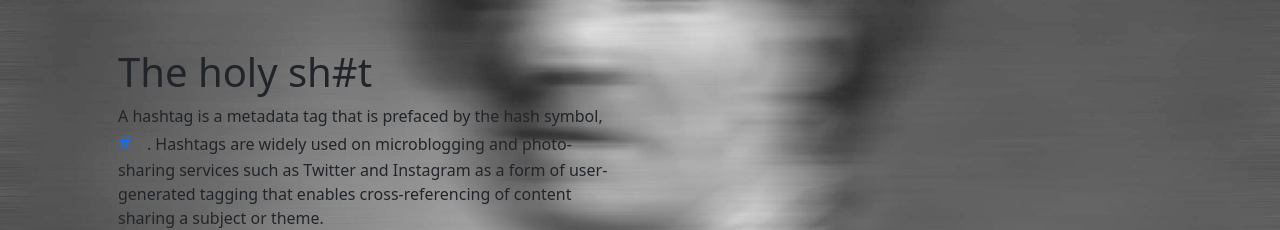
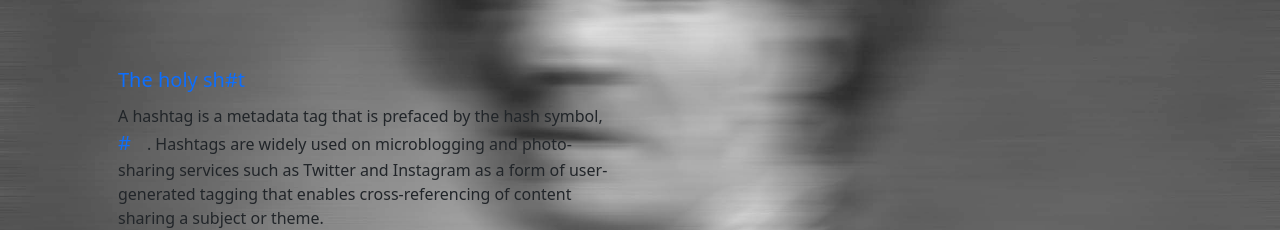
Before and after one commit to bankitomi26/Kunstwollen, a plain HTML site: page index.html in a window 1280 px wide. Shown: the top 230 px of the page. Drawn offline with Linux system fonts and the light colour scheme.

Commit message:
Update index.html

```diff
--- a/index.html
+++ b/index.html
@@ -34,7 +34,7 @@
             <div class="container px-4 px-lg-5">
                 <div class="row gx-4 gx-lg-5">
                     <div class="col-lg-6">
-                        <h1 class="mt-5">The holy sh#t</h1>
+                        <h1 class="mt-5"> <a class="navbar-brand" href="http://www.c3.hu/~prophil/profi022/gyenge.html">The holy sh#t</a></h1>
                         <p>A hashtag is a metadata tag that is prefaced by the hash symbol, <a class="navbar-brand" href="https://bankitomi26.github.io/matterhorn/#!">#</a>. Hashtags are widely used on microblogging and photo-sharing services such as Twitter and Instagram as a form of user-generated tagging that enables cross-referencing of content sharing a subject or theme.</p>
                     </div>
                     </div>
```
